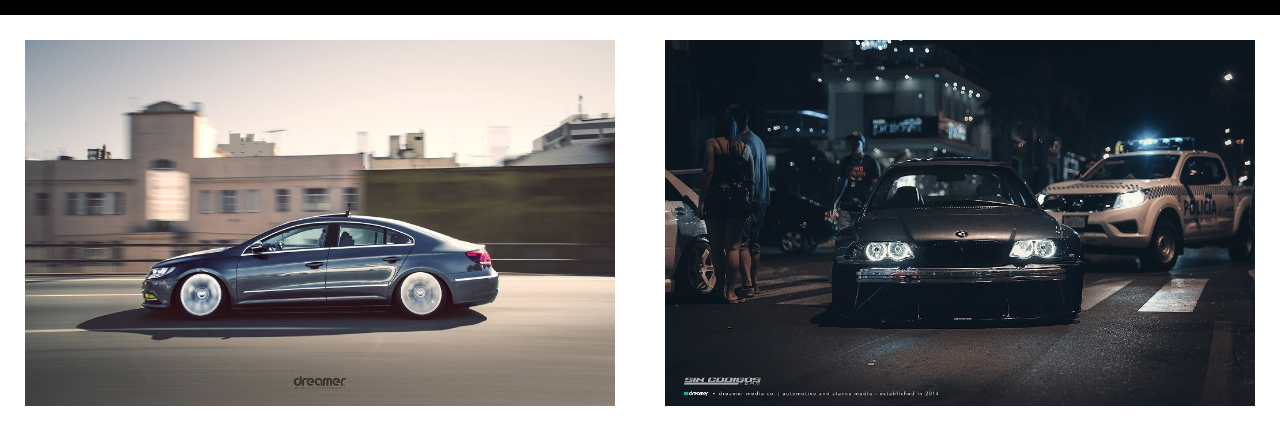
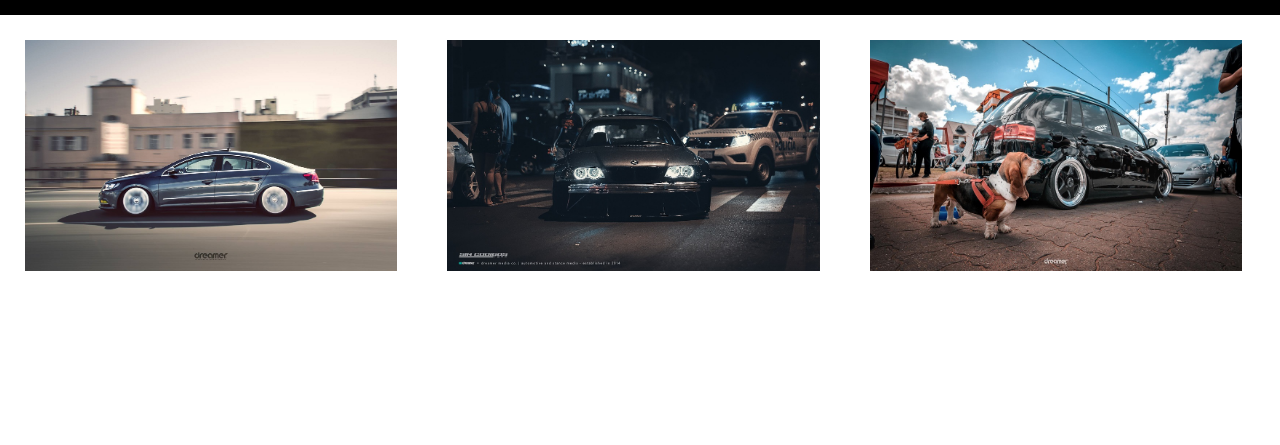
Before and after one commit to juanmdq04/dreamer, a plain HTML site: page index.html in a window 1280 px wide. Shown: the part 145-590 px from the top of the page. Drawn offline with Linux system fonts and the light colour scheme.

Commit message:
Primer commit en nueva_rama

```diff
--- a/index.html
+++ b/index.html
@@ -11,6 +11,7 @@
      <div class="galeria">
          <img  src="./1.jpg" alt="">
          <img  src="./2.jpg" alt="">
+         <img  src="./3.jpg" alt="">
      </div>
 </body>
 </html>
--- a/style.css
+++ b/style.css
@@ -21,6 +21,6 @@
 }
 img{
     padding: 25px;
-    width: 50%;
+    width: 33%;
     height: auto;
 }
```
Also changed, not shown: 3.jpg (added).
